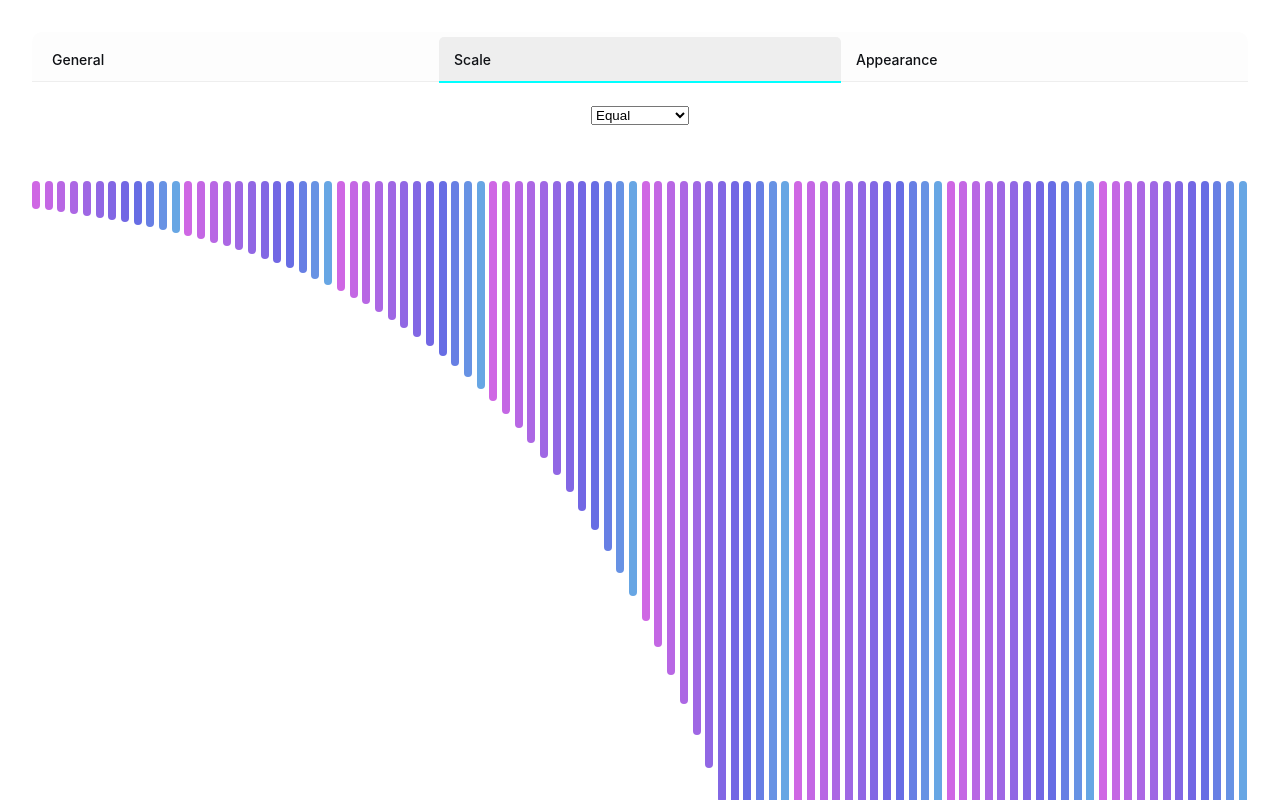
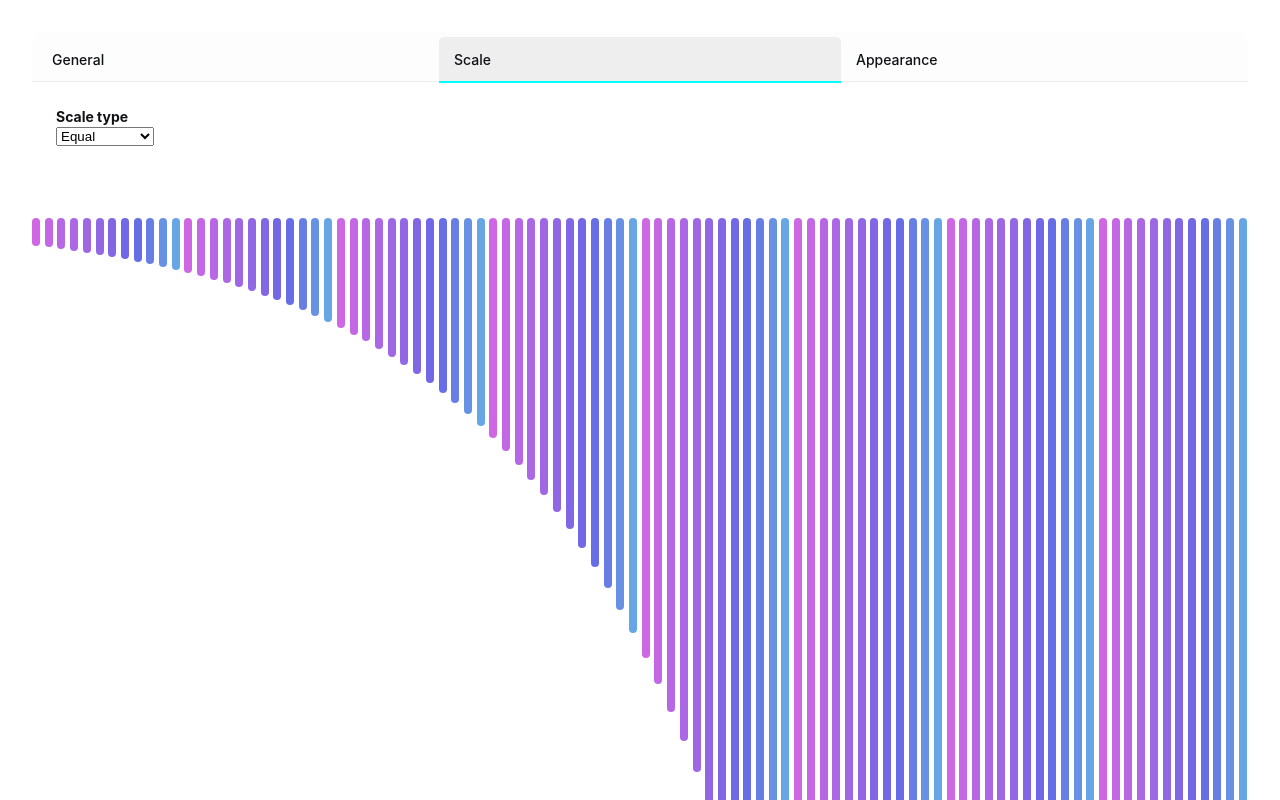
Before and after one commit to aacheng17/mere-music, a React (Vite) app: page / in a window 1280 px wide. Both pictures are taken after a click on the item "Scale". Shown: the top 800 px of the page. Built offline with nearby package versions, Linux system fonts and the light colour scheme.

Commit message:
RatioInput, SelectInput

```diff
--- a/src/components/StringSettings.tsx
+++ b/src/components/StringSettings.tsx
@@ -1,8 +1,10 @@
 import React from "react";
 import { AnimatePresence, motion } from "motion/react"
-import { allScaleTypes, ScaleType } from "../Models";
+import { ScaleType } from "../Models";
 import { IntInput } from "./input/IntInput";
 import { BoolInput } from "./input/BoolInput";
+import { RatioInput } from "./input/RatioInput";
+import { SelectInput } from "./input/SelectInput";
 
 export interface IStringSettingsModel {
   referenceNote: number,
@@ -30,33 +32,21 @@ export const StringSettings = (props: {
     })
   }, [onChangeSettings, settings])
 
-  const makeHandleChangeInt = React.useCallback((settingName: string, min: number, max: number) => (e: React.ChangeEvent<HTMLInputElement>) => {
-    const n = parseInt(e.target.value, 10)
-    if (isNaN(n) || n < min || n > max) return
-    handleChangeSettings({[settingName]: n})
-  },[handleChangeSettings])
-
   // GENERAL
   const generalTab = React.useMemo(() => {
     return <motion.div style={tabBody}>
+      <motion.div style={settingsRow}>
         <IntInput label="Reference frequency" value={settings.referenceNote} onChange={(n) => handleChangeSettings({ referenceNote: n })} min={100} max={1000} />
         <IntInput label="Notes per octave" value={settings.notesPerOctave} onChange={(n) => handleChangeSettings({ notesPerOctave: n })} min={1} max={20} />
+        </motion.div>
     </motion.div>
   }, [handleChangeSettings, settings.notesPerOctave, settings.referenceNote])
 
   // SCALE
   const scaleTab = React.useMemo(() => {
-    const scaleTypeSelect = (<motion.select
-        value={settings.scaleType}
-        onChange={e => handleChangeSettings({scaleType: e.target.value as ScaleType})}
-      >
-        {allScaleTypes.map(t => {
-          return (<motion.option>{t}</motion.option>)
-        })}
-    </motion.select>)
-
     return <motion.div style={tabBody}>
-      {scaleTypeSelect}
+      <SelectInput label="Scale type" value={settings.scaleType} onChange={(n) => handleChangeSettings({ scaleType: n})} />
+      <motion.div style={settingsRow}>
         {
           settings.scaleType === ScaleType.JUST && (<>
             <BoolInput label="Power of 2 only" value={settings.powersOf2Only} onChange={(n) => handleChangeSettings({ powersOf2Only: n})} />
@@ -65,18 +55,20 @@ export const StringSettings = (props: {
         }
         {
           settings.scaleType === ScaleType.PYTHAGOREAN && (<>
-          <motion.input type="number" defaultValue={settings.baseNum} onChange={makeHandleChangeInt('baseNum', 1, 20)}/>
-          <motion.input type="number" defaultValue={settings.baseDen} onChange={makeHandleChangeInt('baseDen', 100, 1000)}/>
+            <RatioInput label="Reference ratio" a={settings.baseNum} b={settings.baseDen} onChange={(a, b) => handleChangeSettings({ baseNum: a, baseDen: b })} />
           </>)
         }
       </motion.div>
-  }, [handleChangeSettings, makeHandleChangeInt, settings.baseDen, settings.baseNum, settings.highestDenominator, settings.powersOf2Only, settings.scaleType])
+    </motion.div>
+  }, [handleChangeSettings, settings.baseDen, settings.baseNum, settings.highestDenominator, settings.powersOf2Only, settings.scaleType])
 
 
   // APPEARANCE
   const appearanceTab = React.useMemo(() => {
     return <motion.div style={tabBody}>
+      <motion.div style={settingsRow}>
         <BoolInput label="Log view" value={settings.logView} onChange={(n) => handleChangeSettings({ logView: n})} />
+      </motion.div>
     </motion.div>
   }, [handleChangeSettings, settings.logView])
 
@@ -193,12 +185,15 @@ const iconContainer: React.CSSProperties = {
 }
 
 const tabBody: React.CSSProperties = {
-  width: "100%",
+  display: "flex",
+  flexDirection: "column",
+  gap: "24px",
+  padding: "24px",
+  color: "#0f1115"
+}
+
+const settingsRow: React.CSSProperties = {
   display: "flex",
   flexDirection: "row",
-  justifyContent: "center",
-  gap: "16px",
-  paddingTop: "24px",
-  paddingBottom: "32px",
-  color: "#0f1115"
+  gap: "16px"
 }
--- a/src/components/input/RatioInput.tsx
+++ b/src/components/input/RatioInput.tsx
@@ -1,6 +1,7 @@
 import { motion } from "motion/react"
 import { IntInput } from "./IntInput"
 import React from "react"
+import { inputLabel } from "./InputStyle"
 
 export const RatioInput = (props: {
   label: string,
@@ -8,18 +9,27 @@ export const RatioInput = (props: {
   b: number,
   onChange: (a: number, b: number) => void
 }) => {
-  const { label, onChange } = props
-
-  const [ a, setA ] = React.useState(props.a)
-  const [ b, setB ] = React.useState(props.b)
+  const { label, a, b, onChange } = props
 
   return <motion.div style={ratioinput}>
-    <IntInput label={label} value={a} onChange={()=>{}} min={1} max={2} />
-    <IntInput label='' value={b} onChange={()=>{}} min={1} max={16} />
+    <motion.div style={inputLabel}>{label}</motion.div>
+    <motion.div style={ratioinputInputs}>
+      <IntInput label='' value={a} onChange={(n)=>{onChange(n, b)}} min={1} max={16} width={30} />
+      <motion.div>/</motion.div>
+      <IntInput label='' value={b} onChange={(n)=>{onChange(a, n)}} min={1} max={16} width={30} />
+    </motion.div>
   </motion.div>
 }
 
 const ratioinput: React.CSSProperties = {
   display: 'flex',
-  flexDirection: 'row'
+  flexDirection: 'column',
+  alignItems: 'flex-start'
 }
+
+const ratioinputInputs: React.CSSProperties = {
+  display: 'flex',
+  flexDirection: 'row',
+  alignItems: 'center',
+  gap: '4px'
+}
--- /dev/null
+++ b/src/components/input/SelectInput.tsx
@@ -0,0 +1,26 @@
+import { motion } from "motion/react"
+import React from "react"
+import { inputLabel } from "./InputStyle"
+import { allScaleTypes, ScaleType } from "../../Models"
+
+export const SelectInput = (props: { label: string, value: ScaleType, onChange: (n: ScaleType) => void }) => {
+  const { label, value, onChange } = props
+
+  return <motion.div style={selectInput}>
+    <motion.div style={inputLabel}>{label}</motion.div>
+    <motion.select
+      value={value}
+      onChange={e => onChange(e.target.value as ScaleType)}
+    >
+      {allScaleTypes.map(t => {
+        return (<motion.option>{t}</motion.option>)
+      })}
+    </motion.select>
+  </motion.div>
+}
+
+const selectInput: React.CSSProperties = {
+  display: 'flex',
+  flexDirection: 'column',
+  alignItems: 'flex-start'
+}
```
Lines whose indentation alone changed are shown as unchanged.
